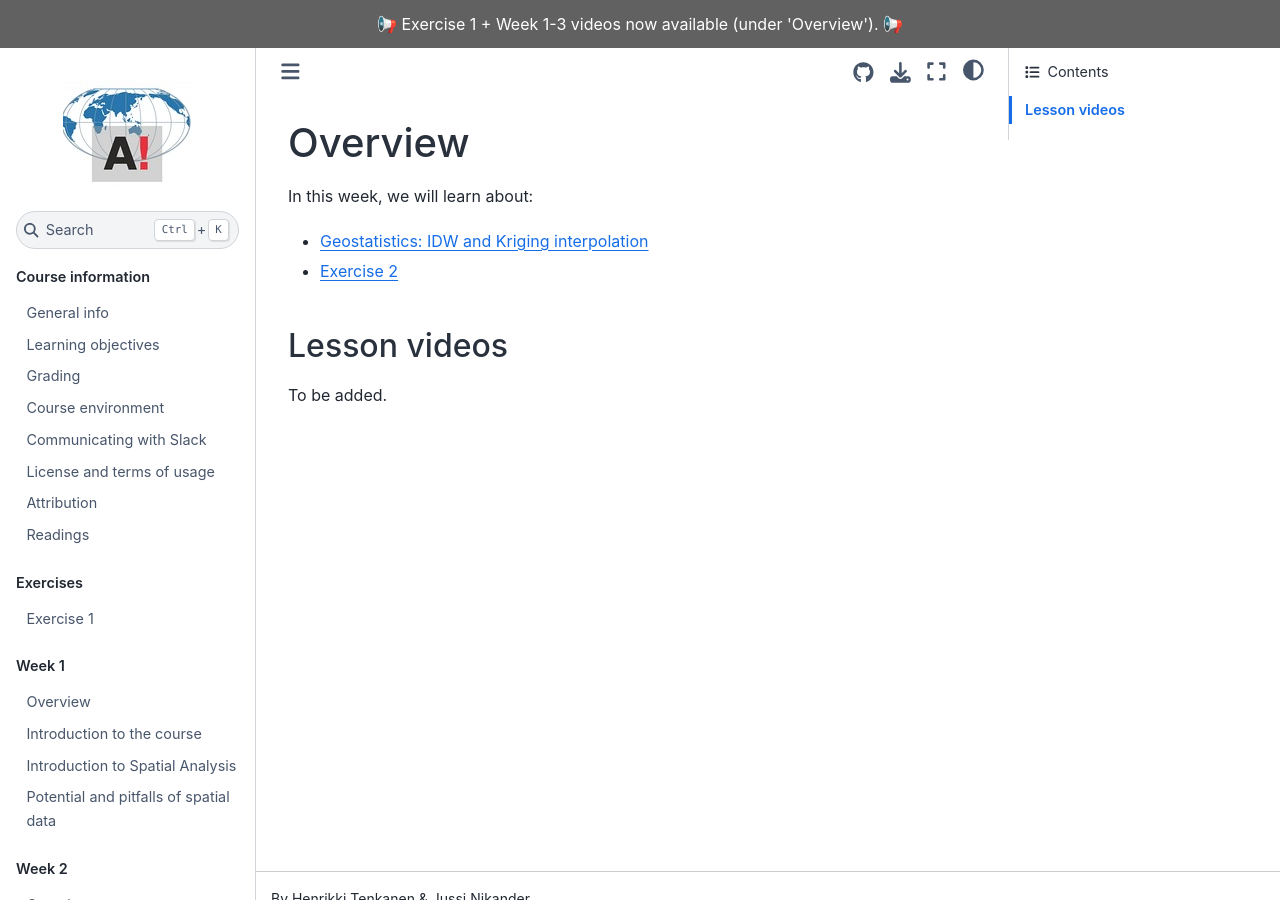
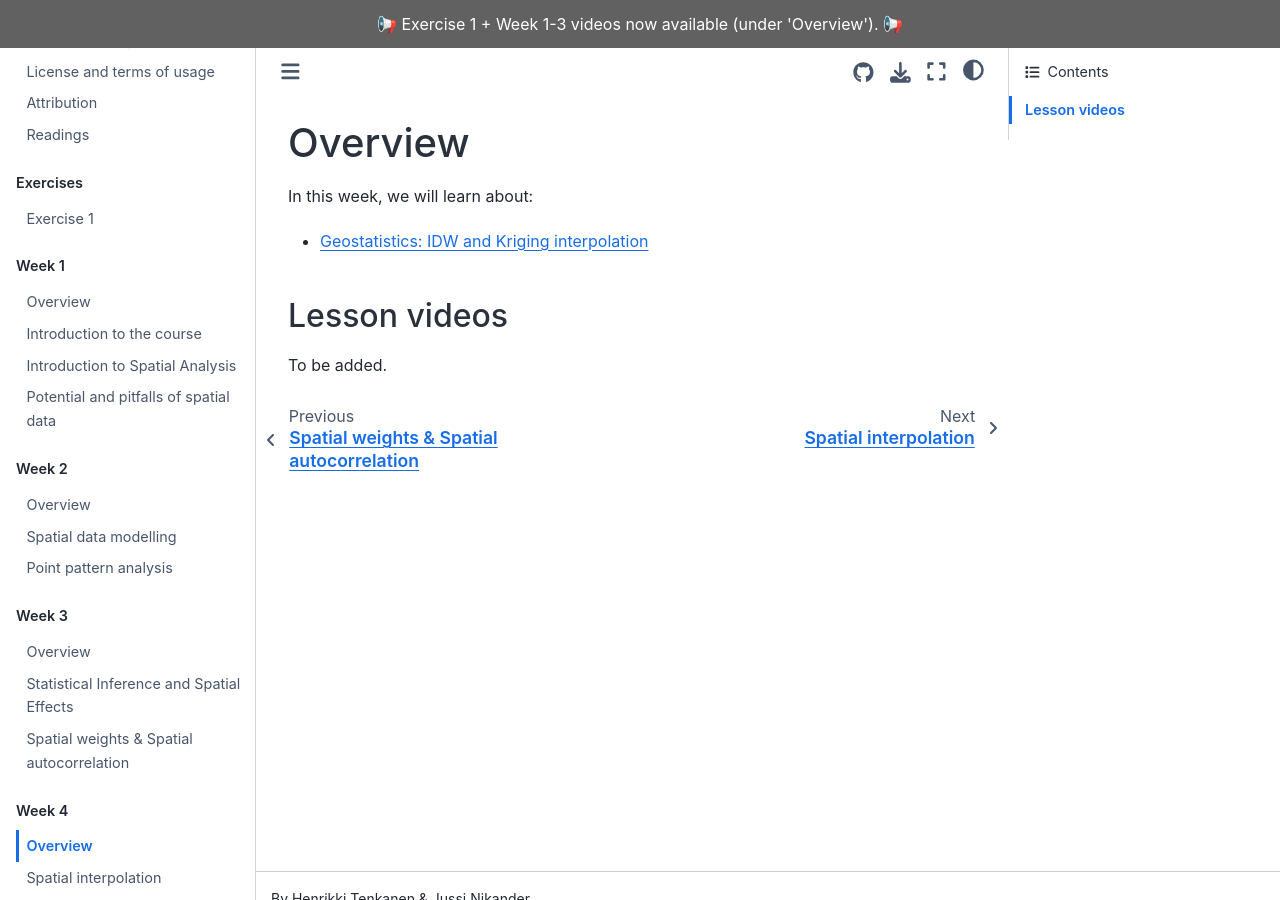
Before and after one commit to AaltoGIS/IntroSDA, a Sphinx documentation site: the page built from source/lessons/L4/overview.rst, in a window 1280 px wide and 900 px high. Built offline with Sphinx 7.4.7 and the Sphinx Book theme 1.1.4, drawn with Linux system fonts in a browser that asks for light colours; pages that are not in the unit, such as notebooks, are missing from menus.

Commit message:
Add Lesson 4.1

```diff
--- a/source/index.rst
+++ b/source/index.rst
@@ -176,8 +176,8 @@
     :maxdepth: 1
     :caption: Week 4
 
-    .. lessons/L4/overview
-    .. lessons/L4/geostatistics-kriging
+    lessons/L4/overview
+    lessons/L4/geostatistics-kriging
 
 .. toctree::
     :maxdepth: 1
--- a/source/lessons/L4/geostatistics-kriging.rst
+++ b/source/lessons/L4/geostatistics-kriging.rst
@@ -3,4 +3,4 @@
 
 .. raw:: html
 
-    <iframe src="https://docs.google.com/presentation/d/e/2PACX-1vRoNa9sVYCs0W2GBotr_ycvabD0n2VYCnNEOYsGRiuUqZWPzgRZ5mqE-Nmsngewtr8RQFseXLBpw-8F/embed?start=false&loop=false&delayms=3000" frameborder="0" width="960" height="569" allowfullscreen="true" mozallowfullscreen="true" webkitallowfullscreen="true"></iframe>
+    <iframe src="https://docs.google.com/presentation/d/e/2PACX-1vQ7PLsLM3sV7rMV5D2BF0_jPE2kWI_pGlIib9zxrH5XbE9zv9KcG-pKxx3Z_eIasrH0U0D16h9mG6Ll/embed?start=false&loop=false&delayms=3000" frameborder="0" width="960" height="569" allowfullscreen="true" mozallowfullscreen="true" webkitallowfullscreen="true"></iframe>
--- a/source/lessons/L4/overview.rst
+++ b/source/lessons/L4/overview.rst
@@ -4,7 +4,7 @@
 In this week, we will learn about:
 
 - :doc:`Geostatistics: IDW and Kriging interpolation <geostatistics-kriging>`
-- :doc:`Exercise 2 <../../exercises/exercise-2>`
+.. - :doc:`Exercise 2 <../../exercises/exercise-2>`
 
 
 Lesson videos
@@ -12,7 +12,7 @@
 
 To be added.
 
-..    .. admonition:: Lesson 4.1 - Geostatistics - IDW and Kriging interpolation
+..    .. admonition:: Lesson 4.1 - Spatial interpolation: IDW and Kriging
         Aalto University students can access the video by clicking the image below (requires login):
         .. figure:: img/Lesson4.1.png
             :target: https://aalto.cloud.panopto.eu/Panopto/Pages/Viewer.aspx?id=f6c0154b-2ce3-4706-8b73-b0c200a9f076
```
